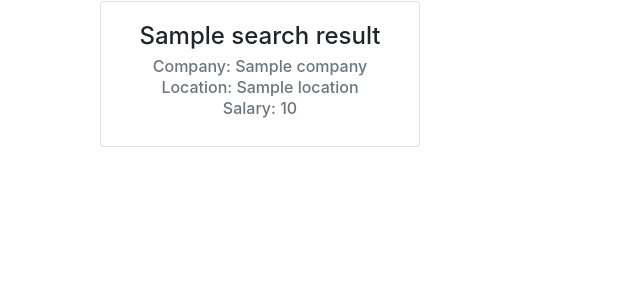
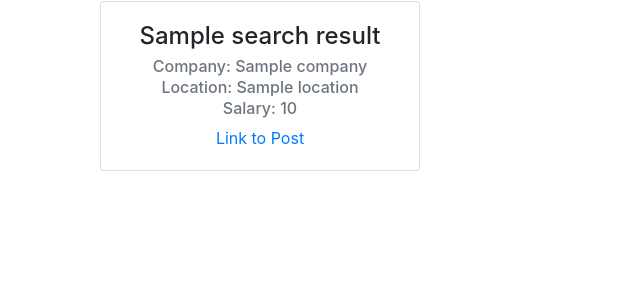
Before and after one commit to kimberlyjharrison/project-02, a Flask app: page / in a window 1280 px wide. Shown: the part 207-507 px from the top of the page, without its empty margins (0-640 px from the left). Run offline with Flask 2, Linux system fonts and the light colour scheme; a database or web service that is not in the repository returns one stand-in record (values such as "Sample title"); some libraries are stand-ins or nearby versions.

Commit message:
added link to job post to workbook script, updated html to show link

```diff
--- a/job-viz/templates/index.html
+++ b/job-viz/templates/index.html
@@ -18,10 +18,11 @@
           <div class="col-lg-4">
               <div class="card" style="width: 20rem;">
                   <div class="card-body">
-                    <h4 class="card-title">{{ item.Title }}</h4>
+                    <h4 class="card-title card-link">{{ item.Title }}</h4>
                     <h6 class="card-subtitle mb-2 text-muted">Company: {{ item.Company }}</h6>
                     <h6 class="card-subtitle mb-2 text-muted">Location: {{ item.Location }}</h6>
                     <h6 class="card-subtitle mb-2 text-muted">Salary: {{ item.Salary_Info }}</h6>
+                    <a href="{{ item.Link }}" class="card-link">Link to Post</a>
                   </div>
                 </div>
             </div>
```
Also changed, not shown: 1 other file.
